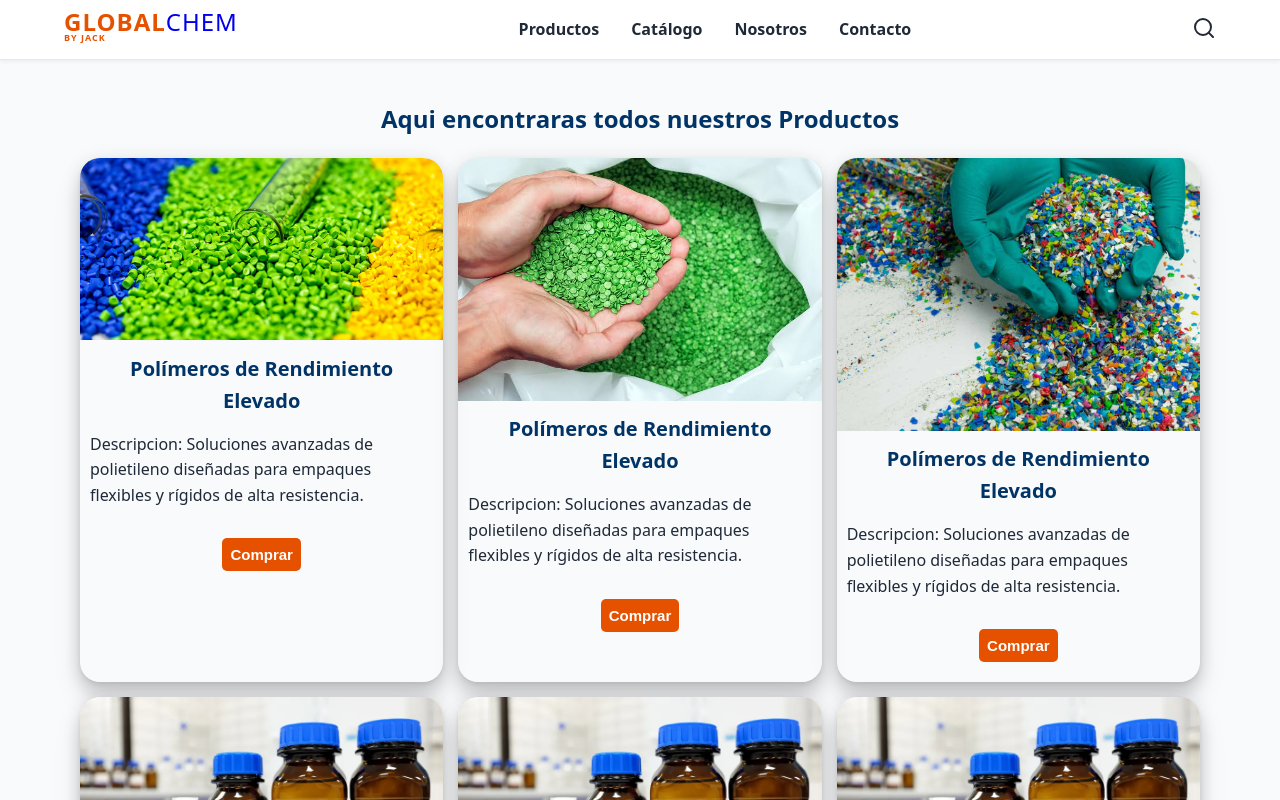
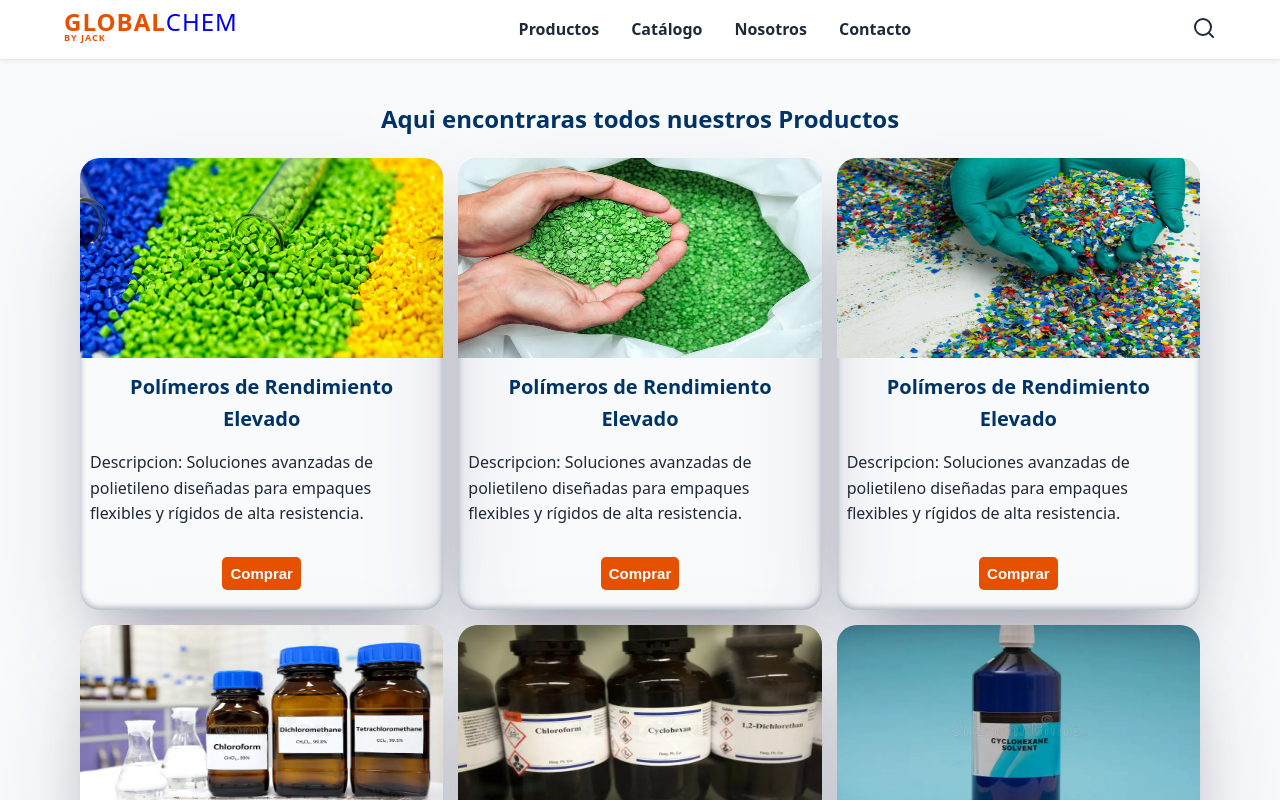
Before and after one commit to jackp4e5/Productos-quimicos, a React (Vite) app: page /catalogo in a window 1280 px wide. Shown: the top 800 px of the page. Built offline with nearby package versions, Linux system fonts and the light colour scheme.

Commit message:
Cambios en la vista del contorno de las card,  se agraga un box-chadow

```diff
--- a/src/components/CatalogCard/CatalogCard.jsx
+++ b/src/components/CatalogCard/CatalogCard.jsx
@@ -2,8 +2,8 @@ import img1 from "../../../public/images/img1.png";
 import img2 from "../../../public/images/img2.jpg";
 import img3 from "../../../public/images/img3.jpg";
 import img4 from "../../../public/images/img4.webp";
-import img5 from "../../../public/images/img4.webp";
-import img6 from "../../../public/images/img4.webp";
+import img5 from "../../../public/images/img5.webp";
+import img6 from "../../../public/images/img6.webp";
 
 import style from "./CatalogCard.module.css";
 
--- a/src/components/CatalogCard/CatalogCard.module.css
+++ b/src/components/CatalogCard/CatalogCard.module.css
@@ -1,15 +1,21 @@
 .CatalogCardWrapper {
   box-shadow:
-    0 1px 20px rgba(0, 0, 0, 0.07),
-    0 2px 4px rgba(0, 0, 0, 0.07),
-    0 20px 18px rgba(0, 0, 0, 0.07),
-    0 8px 16px rgba(0, 0, 0, 0.07),
-    0 16px 32px rgba(0, 0, 0, 0.07);
+    rgba(50, 50, 93, 0.25) 0px 50px 100px -20px,
+    rgba(0, 0, 0, 0.3) 0px 30px 60px -30px,
+    rgba(10, 37, 64, 0.35) 0px -2px 6px 0px inset;
 
   border-radius: 20px;
   overflow: hidden;
+
+  transition: .2s ease-in all ;
+}
+.CatalogCardWrapper:hover {
+  transform: translateY(-4px);
 }
 
+.CatalogCardWrapperImage img {
+  height: 200px;
+}
 .CatalogCardWrapperImage p {
   padding: 5px 10px;
   text-align: center;
--- a/src/components/Header/Header.jsx
+++ b/src/components/Header/Header.jsx
@@ -22,7 +22,7 @@ export default function Header() {
 
           <ul className={`nav-links ${isMenuOpen ? "active" : ""}`}>
             <li>
-              <Link to={"/#productos"}  onClick={() => setIsMenuOpen(false)}>
+              <Link to={"/#productos"} onClick={() => setIsMenuOpen(false)}>
                 Productos
               </Link>
             </li>
--- a/src/components/ProductsCard/ProductCard.css
+++ b/src/components/ProductsCard/ProductCard.css
@@ -3,14 +3,19 @@
   border-radius: var(--radius-md);
   overflow: hidden;
   border: 1px solid var(--border-color);
-  transition: transform var(--transition-fast), box-shadow var(--transition-fast);
+  transition:
+    transform var(--transition-fast),
+    box-shadow var(--transition-fast);
   display: flex;
   flex-direction: column;
+  box-shadow:
+    rgba(50, 50, 93, 0.25) 0px 50px 100px -20px,
+    rgba(0, 0, 0, 0.3) 0px 30px 60px -30px,
+    rgba(10, 37, 64, 0.35) 0px -2px 6px 0px inset;
 }
 
 .product-card:hover {
   transform: translateY(-4px);
-  box-shadow: 0 10px 20px rgba(0,0,0,0.08);
 }
 
 .card-image-wrapper {
```
